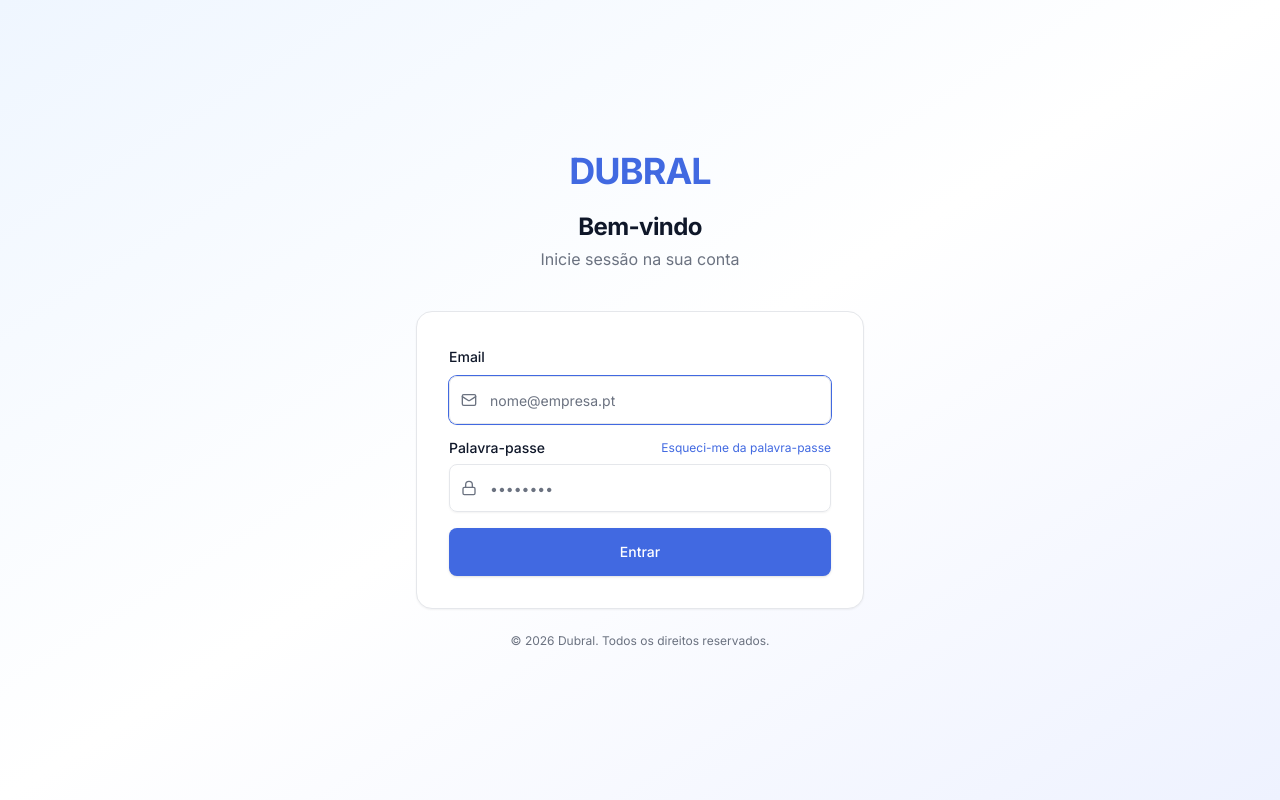
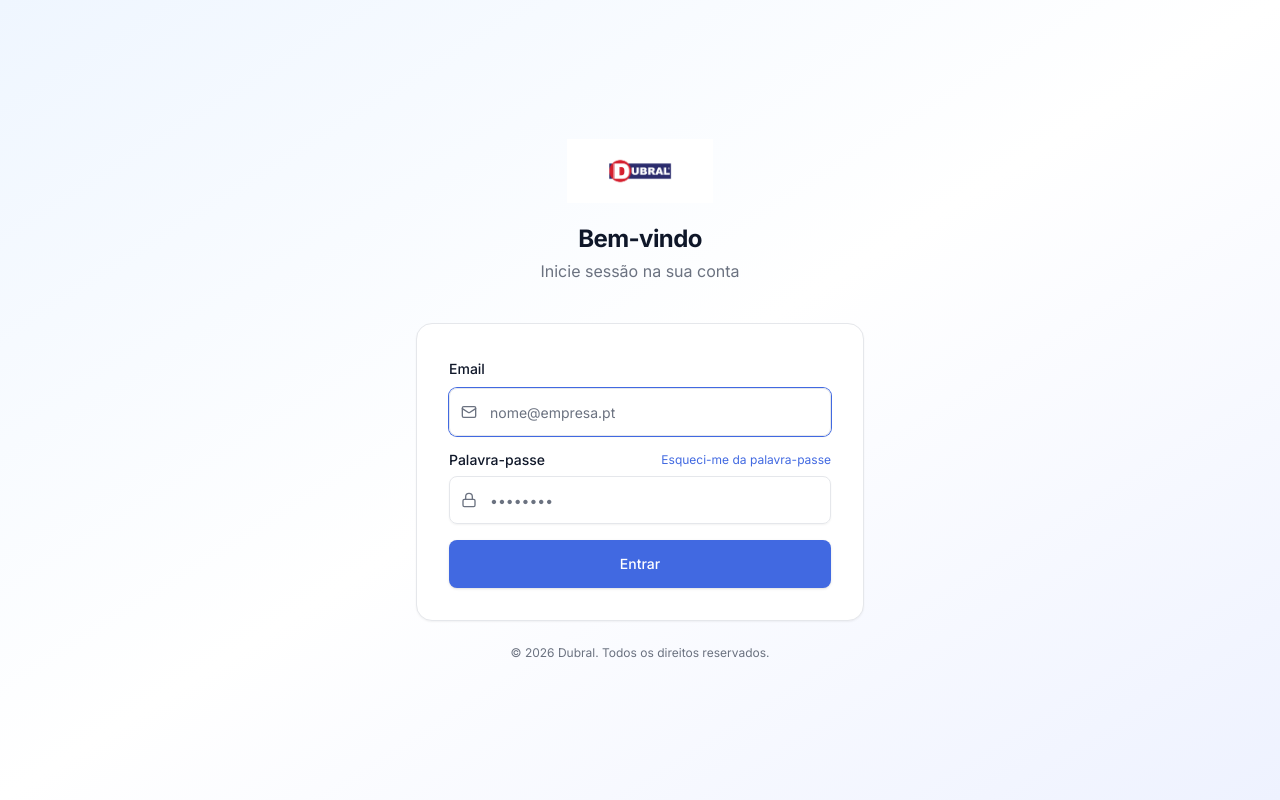
Before and after one commit to JoaoCMaia4/Dubral, a React (Vite) app: page /login in a window 1280 px wide. Built offline with nearby package versions, Linux system fonts and the light colour scheme; no server answers.

Commit message:
show logo

```diff
--- a/src/components/layout/Sidebar.jsx
+++ b/src/components/layout/Sidebar.jsx
@@ -67,9 +67,11 @@ export default function Sidebar({ user, positions, collapsed, onToggle }) {
             <span className="text-lg font-bold text-primary-foreground">D</span>
           </div>
         ) : (
-          <div className="font-bold text-lg text-primary">
-            DUBRAL
-          </div>
+          <img
+            src="/images/dubral-logo.jpg"
+            alt="DUBRAL"
+            className="h-10 object-contain"
+          />
         )}
       </div>
 
--- a/src/pages/Login.jsx
+++ b/src/pages/Login.jsx
@@ -35,9 +35,11 @@ export default function Login() {
     <div className="min-h-screen flex items-center justify-center bg-gradient-to-br from-blue-50 via-white to-indigo-50 px-4">
       <div className="w-full max-w-md">
         <div className="text-center mb-10">
-          <div className="text-4xl font-bold tracking-tight text-primary mb-5">
-            DUBRAL
-          </div>
+          <img
+            src="/images/dubral-logo.jpg"
+            alt="DUBRAL"
+            className="h-16 mx-auto mb-5 object-contain"
+          />
           <h1 className="text-2xl font-bold tracking-tight text-foreground">
             Bem-vindo
           </h1>
```
